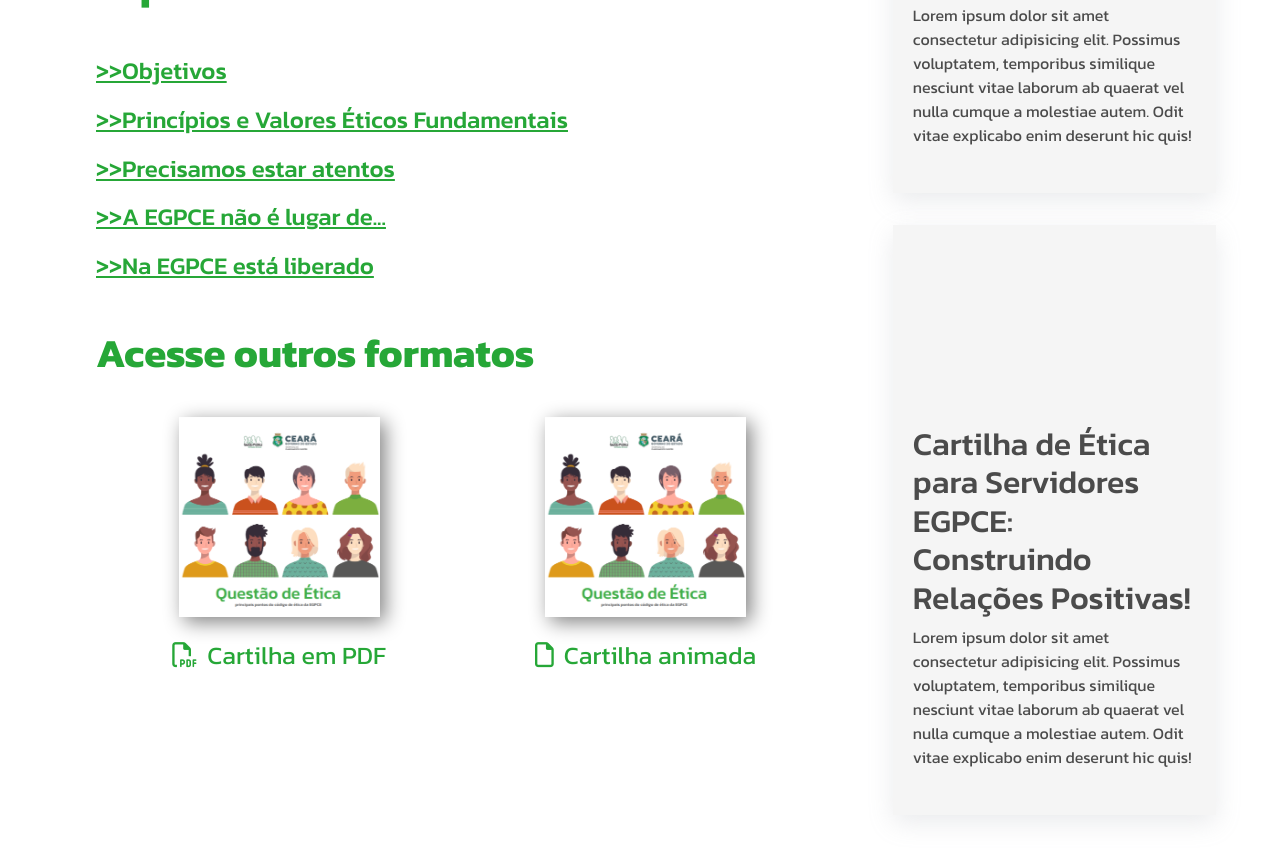
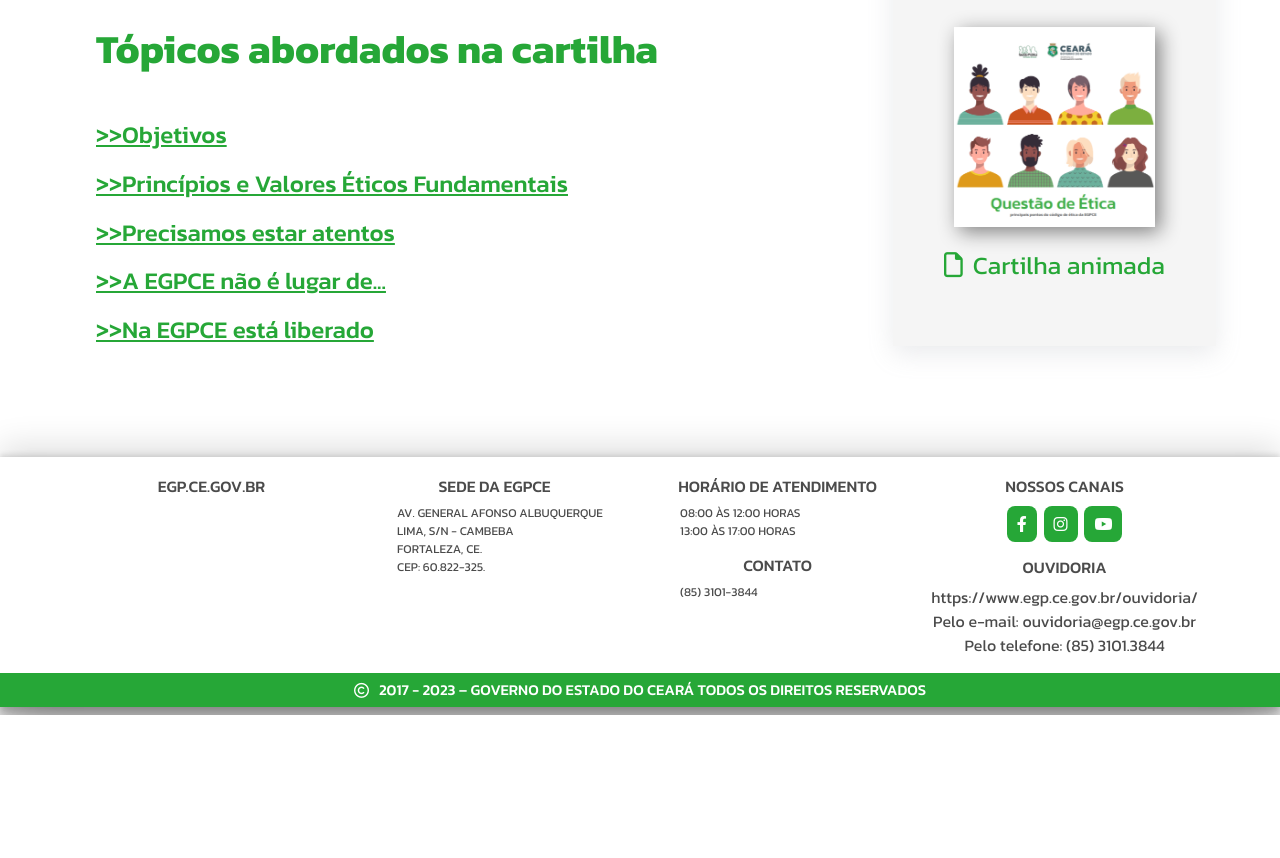
Before and after one commit to amandaambrosiov/Cartilha_Etica, a plain HTML site: page index.html in a window 1280 px wide. Shown: the part 546-1404 px from the top of the page. After the commit the page ends 1261 px from the top, so only its background shows below. Drawn offline with nearby package versions, Linux system fonts and the light colour scheme.

Commit message:
finalizando

```diff
--- a/assets/style.css
+++ b/assets/style.css
@@ -71,7 +71,7 @@ body::-webkit-scrollbar-thumb {
     font-weight: bold;
     color: #26a737;
     font-size: 25px;
-    margin-top: -12px;
+    margin-top: -20px;
 }
 
 .capa {
@@ -105,6 +105,53 @@ body::-webkit-scrollbar-thumb {
 
 .topicos {
     margin: 3rem 0;
+}
+
+.footer {
+    box-shadow: rgba(0, 0, 0, 0.25) 0px 54px 55px, rgba(0, 0, 0, 0.12) 0px -12px 30px, rgba(0, 0, 0, 0.12) 0px 4px 6px, rgba(0, 0, 0, 0.17) 0px 12px 13px, rgba(0, 0, 0, 0.09) 0px -3px 5px;
+    padding-top: 20px;
+
+}
+
+.footer_title {
+    font-size: 16px;
+}
+
+.footer_list {
+    font-size: 12px;
+}
+
+.icone_footer {
+    background-color: #26a737;
+    margin: 0.1rem;
+    padding: 10px;
+    border-radius: 8px;
+    color: #ffff;
+    transition: 0.4s;
+    margin-bottom: 1rem;
+}
+
+.icone_footer:hover {
+    transform: scale(1.2);
+}
+
+.link {
+    color: rgb(75, 75, 75);
+}
+
+.copyright {
+    background-color: #26a737;
+    color: white;
+    font-weight: light;
+    font-size: 15px;
+    padding: 8px;
+    margin-top: 1rem;
+}
+
+.fa-copyright {
+    margin-right: 10px;
+    margin-top: 2px;
+    color: #ffff;
 }
 
 @media screen {
@@ -177,6 +224,7 @@ body::-webkit-scrollbar-thumb {
             height: 85px;
             /* position: fixed; */
         }
+
         .menu {
             background-color: #26a737;
             width: 100%;
@@ -249,7 +297,7 @@ body::-webkit-scrollbar-thumb {
 .side_box {
     background-color: rgb(245, 245, 245);
     box-shadow: rgba(149, 157, 165, 0.2) 0px 8px 24px;
-    margin: 2rem 1rem;
+    margin: 0 1rem;
     padding: 30px 20px;
 }
 
@@ -257,6 +305,15 @@ body::-webkit-scrollbar-thumb {
     color: #26a737;
     font-size: 40px;
     font-weight: 700;
+    margin-top: 5rem;
+    margin-bottom: 40px;
+}
+
+.side_box .index_title {
+    color: #26a737;
+    font-size: 40px;
+    font-weight: 700;
+    margin-top: 0;
     margin-bottom: 40px;
 }
 
@@ -265,9 +322,11 @@ body::-webkit-scrollbar-thumb {
     transition: color 0.2s;
 
 }
-h4{
+
+h4 {
     margin-bottom: 20px !important;
 }
+
 .subtopico:hover {
     color: #14581d;
 }
--- a/index.html
+++ b/index.html
@@ -59,63 +59,87 @@
 
             <h2 class="index_title">Tópicos abordados na cartilha</h2>
             <div class="topicos" id="topicos">
-                <h4><a class="subtopico" href="">>>Objetivos</a></h4>
-                <h4><a class="subtopico" href="">>>Princípios e Valores Éticos Fundamentais</a></h4>
-                <h4><a class="subtopico" href="">>>Precisamos estar atentos</a></h4>
-                <h4><a class="subtopico" href="">>>A EGPCE não é lugar de...</a></h4>
-                <h4><a class="subtopico" href="">>>Na EGPCE está liberado</a></h4>
+                <h4><a class="subtopico" href="paginas/pagina04.html">>>Objetivos</a></h4>
+                <h4><a class="subtopico" href="paginas/pagina05.html">>>Princípios e Valores Éticos Fundamentais</a></h4>
+                <h4><a class="subtopico" href="paginas/pagina13.html">>>Precisamos estar atentos</a></h4>
+                <h4><a class="subtopico" href="paginas/pagina14.html">>>A EGPCE não é lugar de...</a></h4>
+                <h4><a class="subtopico" href="paginas/pagina16.html">>>Na EGPCE está liberado</a></h4>
             </div>
 
+
+
+        </section>
+        <aside>
+            <div class="side_box">
                 <h2 class="index_title" id="outros_formatos">Acesse outros formatos</h2>
 
                 <div class="container text-center">
                     <div class="row">
                         <div class="col">
-                        <a href="http://" target="_blank" rel="noopener noreferrer">
+                            <a href="cartilhapdf/Questao-de-Etica.pdf" target="_blank" rel="noopener noreferrer">
                                 <img class="capa" src="imgs/capa.png" alt="">
-                            <footer class="footer_index"><i class="fa-regular fa-file-pdf icone_capa"></i>Cartilha em
+                                <footer class="footer_index"><i class="fa-regular fa-file-pdf icone_capa"></i>Cartilha
+                                    em
                                     PDF</footer>
                             </a>
                         </div>
                         <div class="col">
-                        <a href="http://" target="_blank" rel="noopener noreferrer">
+                            <a href="paginas/pagina01.html" target="_blank" rel="noopener noreferrer">
                                 <img class="capa" src="imgs/capa.png" alt="">
-                            <footer class="footer_index"><i class="fa-regular fa-file icone_capa"></i>Cartilha animada
+                                <footer class="footer_index"><i class="fa-regular fa-file icone_capa"></i>Cartilha
+                                    animada
                                 </footer>
                             </a>
                         </div>
                     </div>
-                <!-- <script src="https://unpkg.com/@dotlottie/player-component@latest/dist/dotlottie-player.mjs"
-                    type="module"></script>
-                <dotlottie-player src="https://lottie.host/a5e85061-54d9-4d28-a431-6139b84cf2c7/KhuJ4hd9fm.json"
-                    background="transparent" speed="1" style="width: 300px; height: 300px;" loop
-                    autoplay></dotlottie-player> -->
-        </section>
-        <aside>
-            <div class="side_box">
-                <img class="img_index" src="imgs/Group 1.png" height="150px" width="auto" alt="">
-                <h2 class="titulo"> Cartilha de Ética <br>
-                    para Servidores EGPCE: </strong><br>
-                    Construindo Relações Positivas!</h2>
-                <p>Lorem ipsum dolor sit amet consectetur adipisicing elit. Possimus voluptatem, temporibus similique
-                    nesciunt vitae laborum ab quaerat vel nulla cumque a molestiae autem. Odit vitae explicabo enim
-                    deserunt hic quis!</p>
-            </div>
-
-            <div class="side_box">
-                <img class="img_index" src="imgs/Group 1.png" height="150px" width="auto" alt="">
-                <h2 class="titulo"> Cartilha de Ética <br>
-                    para Servidores EGPCE: </strong><br>
-                    Construindo Relações Positivas!</h2>
-                <p>Lorem ipsum dolor sit amet consectetur adipisicing elit. Possimus voluptatem, temporibus similique
-                    nesciunt vitae laborum ab quaerat vel nulla cumque a molestiae autem. Odit vitae explicabo enim
-                    deserunt hic quis!</p>
-            </div>
         </aside>
     </main>
 
-    <footer>
 
+
+    <footer class="footer">
+        <div class="container text-center">
+            <div class="row">
+                <div class="col">
+                    <h2 class="footer_title">EGP.CE.GOV.BR</h2>
+                </div>
+                <div class="col">
+                    <h5 class="footer_title">SEDE DA EGPCE</h5>
+                    <ul>
+                        <li class="footer_list">AV. GENERAL AFONSO ALBUQUERQUE LIMA, S/N - CAMBEBA</li>
+                        <li class="footer_list">FORTALEZA, CE.</li>
+                        <li class="footer_list">CEP: 60.822-325.</li>
+                    </ul>
+                </div>
+                <div class="col">
+                    <h5 class="footer_title">HORÁRIO DE ATENDIMENTO</h5>
+                    <ul>
+                        <li class="footer_list">08:00 ÀS 12:00 HORAS</li>
+                        <li class="footer_list">13:00 ÀS 17:00 HORAS</li>
+                    </ul>
+                    <h5 class="footer_title">CONTATO</h5>
+                    <ul>
+                    <li class="footer_list">(85) 3101-3844</li>
+                </ul>
+                </div>
+                <div class="col">
+                    <h5 class="footer_title">NOSSOS CANAIS</h5>
+                    <a href=""><i class="fa-brands fa-facebook-f icone_footer"></i></a>
+                    <a href=""><i class="fa-brands fa-instagram icone_footer"></i></a>
+                    <a href=""><i class="fa-brands fa-youtube icone_footer"></i></a>
+
+                    <h5 class="footer_title">OUVIDORIA</h5>
+                    <a class="link" href="https://www.egp.ce.gov.br/ouvidoria/" target="_blank" rel="noopener noreferrer" >
+                        https://www.egp.ce.gov.br/ouvidoria/</a>
+                        <a class="link">Pelo e-mail: ouvidoria@egp.ce.gov.br</a>
+                        <a class="link">Pelo telefone: (85) 3101.3844</a>
+                </div>
+            </div>
+        </div>
+        <div>
+            <h3 class="center copyright"><i class="fa-regular fa-copyright "></i>2017 - 2023 – GOVERNO DO ESTADO DO CEARÁ
+                TODOS OS DIREITOS RESERVADOS</h3>
+        </div>
     </footer>
 
 
@@ -128,3 +152,25 @@
 </body>
 
 </html>
+
+<!-- <h2 class="center">OUVIDORIA</h2>
+
+        <h4 class="center">Acessando pelo endereço eletrônico:</h4>
+
+        <a class="center" href="https://www.egp.ce.gov.br/ouvidoria/" target="_blank" rel="noopener noreferrer" >
+        https://www.egp.ce.gov.br/ouvidoria/</a>
+        <a class="center">Pelo e-mail: ouvidoria@egp.ce.gov.br</a>
+        <a class="center">Pelo telefone: (85) 3101.3844</a>
+
+        <h4 class="center">Central de Atendimento Telefônico da Ouvidoria Geral do Estado</h4>
+
+        <a class="center">Telefone: 155 (ligação gratuita)</a>
+        <a class="center">E-mail: ouvidoria.geral@cge.ce.gov.br</a>
+
+        -->
+
+<!-- <script src="https://unpkg.com/@dotlottie/player-component@latest/dist/dotlottie-player.mjs"
+                    type="module"></script>
+                <dotlottie-player src="https://lottie.host/a5e85061-54d9-4d28-a431-6139b84cf2c7/KhuJ4hd9fm.json"
+                    background="transparent" speed="1" style="width: 300px; height: 300px;" loop
+                    autoplay></dotlottie-player> -->
```
Lines whose indentation alone changed are shown as unchanged.
